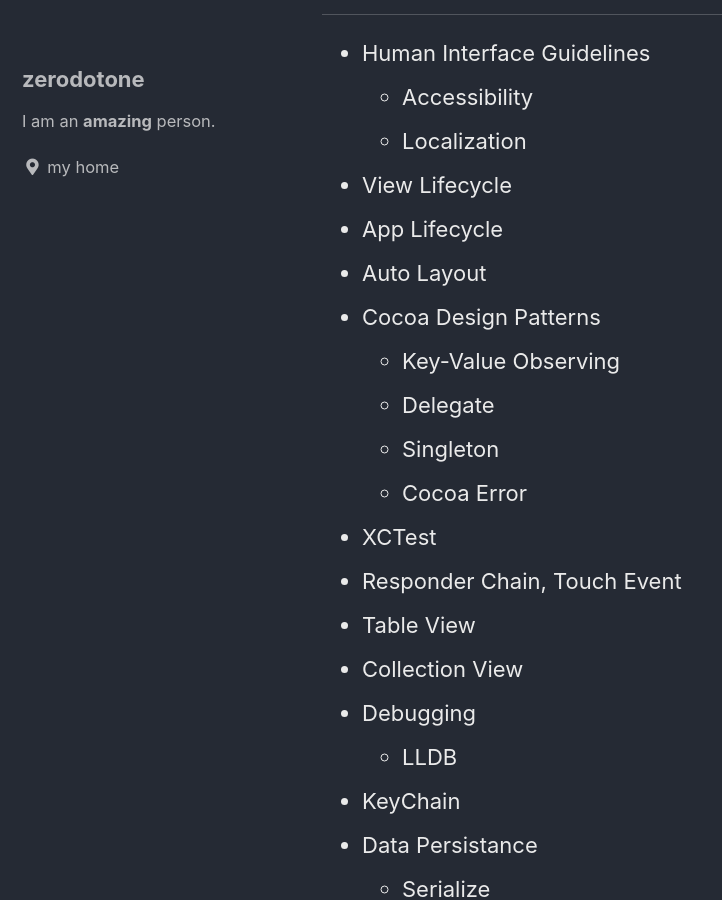
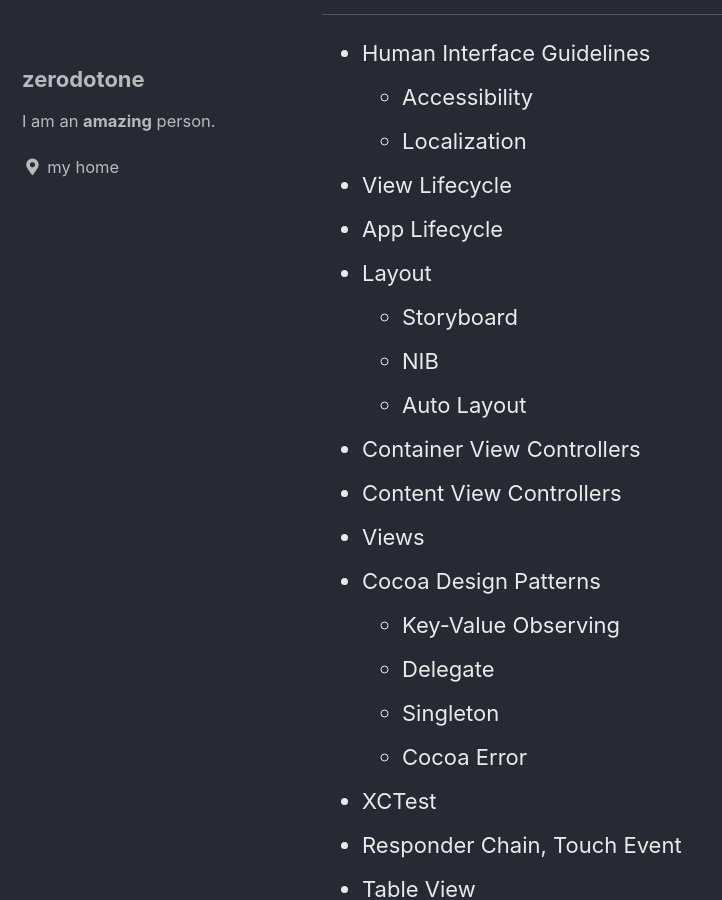
Before and after one commit to zdodev/zdodev.github.io, a Jekyll site: the page built from _posts/2021-04-17-iOS-개발-공부-키워드.md, in a window 1280 px wide and 900 px high, scrolled down 753 px. Shown: the whole window, without its empty margins (0-722 px from the left). Built offline with Jekyll 4.4.1, drawn with Linux system fonts in a browser that asks for light colours; cached includes are drawn as plain includes.

Commit message:
🖋: iOS 공부 키워드 정리 업데이트.

```diff
--- a/_posts/2021-04-17-iOS-개발-공부-키워드.md
+++ b/_posts/2021-04-17-iOS-개발-공부-키워드.md
@@ -28,7 +28,13 @@ iOS 개발 공부에 관련한 키워드를 정리해보았습니다.
     -   Localization
 -   View Lifecycle
 -   App Lifecycle
--   Auto Layout
+-   Layout
+    -   Storyboard
+    -   NIB
+    -   Auto Layout
+-   Container View Controllers
+-   Content View Controllers
+-   Views
 -   Cocoa Design Patterns
     -   Key-Value Observing
     -   Delegate
```
Also changed, not shown: other parts of _posts/2021-04-17-iOS-개발-공부-키워드.md (+1 -1 lines).
